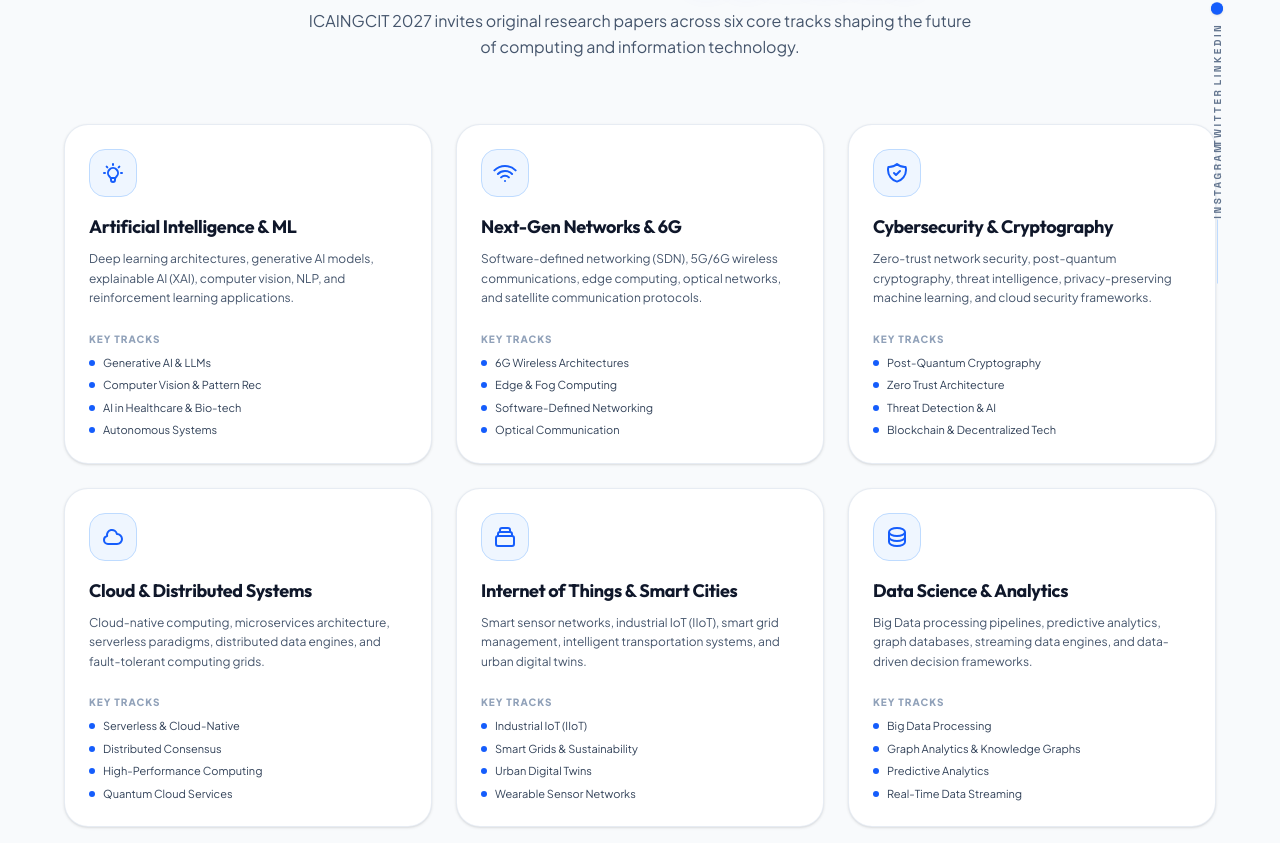
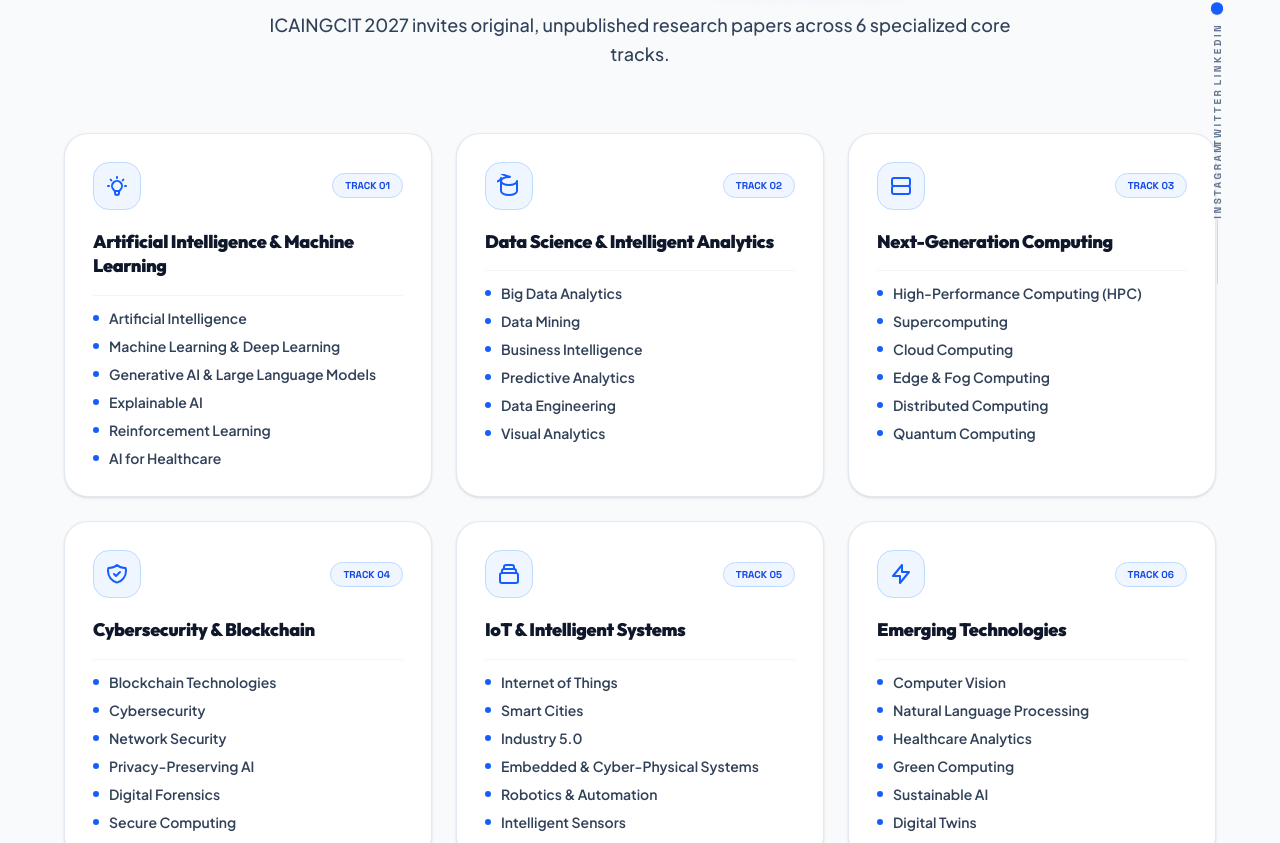
Before and after one commit to tsathappan2007/iceng, a React (Vite) app in the folder frontend/: page /domains in a window 1280 px wide. Shown: the part 305-1148 px from the top of the page. Built offline with nearby package versions, Linux system fonts and the light colour scheme; no server answers; a web font is replaced by a local one.

Commit message:
feat: changes in the about section

```diff
--- a/frontend/src/components/AboutConference.jsx
+++ b/frontend/src/components/AboutConference.jsx
@@ -2,54 +2,48 @@ import React from 'react';
 
 const AboutConference = () => {
   return (
-    <section id="about-conf" className="py-24 px-4 relative z-10 bg-white border-t border-slate-200">
-      <div className="max-w-6xl mx-auto">
-        <div className="grid grid-cols-1 lg:grid-cols-12 gap-12 items-center">
+    <section id="about-conf" className="py-24 px-4 relative z-10 bg-[#f8fafc] border-t border-slate-200">
+      <div className="max-w-4xl mx-auto text-center">
 
-          <div className="lg:col-span-6 order-2 lg:order-1">
-            <div className="grid grid-cols-2 gap-4">
-              <div className="p-6 rounded-3xl bg-slate-50 border border-slate-200 shadow-sm space-y-2">
-                <div className="text-3xl font-black text-blue-600 font-mono">3 Days</div>
-                <div className="text-xs font-bold text-slate-900 uppercase">Hybrid Gathering</div>
-                <div className="text-[11px] text-slate-500">In-person & online keynotes & paper tracks.</div>
-              </div>
-              <div className="p-6 rounded-3xl bg-slate-50 border border-slate-200 shadow-sm space-y-2">
-                <div className="text-3xl font-black text-amber-500 font-mono">IEEE</div>
-                <div className="text-xs font-bold text-slate-900 uppercase">Standard Format</div>
-                <div className="text-[11px] text-slate-500">Double-column paper templates & reviews.</div>
-              </div>
-              <div className="p-6 rounded-3xl bg-slate-50 border border-slate-200 shadow-sm space-y-2">
-                <div className="text-3xl font-black text-blue-600 font-mono">Scopus</div>
-                <div className="text-[11px] font-bold text-slate-900 uppercase">WoS Publication</div>
-                <div className="text-[11px] text-slate-500">Accepted papers indexed post-conference.</div>
-              </div>
-              <div className="p-6 rounded-3xl bg-slate-50 border border-slate-200 shadow-sm space-y-2">
-                <div className="text-3xl font-black text-amber-500 font-mono">500+</div>
-                <div className="text-xs font-bold text-slate-900 uppercase">Global Delegates</div>
-                <div className="text-[11px] text-slate-500">Researchers from over 25 countries.</div>
-              </div>
+        {/* Main Title: ABOUT (Black) + IEEE ICAINGCIT 2027 (Royal Blue) */}
+        <h2 className="text-3xl sm:text-5xl font-black uppercase tracking-tight text-slate-950">
+          ABOUT <span className="text-blue-600">IEEE ICAINGCIT 2027</span>
+        </h2>
+
+        {/* Center Blue Dot & Line Accent */}
+        <div className="flex items-center justify-center gap-2 my-5">
+          <span className="w-12 h-[1.5px] bg-blue-200" />
+          <span className="w-2 h-2 rounded-full bg-blue-600 shadow-sm" />
+          <span className="w-12 h-[1.5px] bg-blue-200" />
+        </div>
+
+        {/* Executive Quote Card Container — Clean White Card without Dotted Texture */}
+        <div className="relative mt-8 rounded-3xl bg-white border border-blue-100/80 border-l-[6px] border-l-blue-600 shadow-[0_20px_50px_rgba(37,99,235,0.07)] p-8 sm:p-12 text-left overflow-hidden">
+
+          <div className="relative z-10">
+            {/* SVG Giant Quote Mark Icon */}
+            <div className="text-blue-300 mb-3 leading-none select-none">
+              <svg className="w-12 h-12 text-blue-300/80" fill="currentColor" viewBox="0 0 24 24">
+                <path d="M14.017 21v-7.391c0-5.704 3.731-9.57 8.983-10.609l.995 2.151c-2.432.917-3.995 3.638-3.995 5.849h4v10h-9.983zm-14.017 0v-7.391c0-5.704 3.748-9.57 9-10.609l.996 2.151c-2.433.917-3.996 3.638-3.996 5.849h3.983v10h-9.983z"/>
+              </svg>
             </div>
-          </div>
 
-          <div className="lg:col-span-6 order-1 lg:order-2 space-y-6">
-            <span className="text-xs font-extrabold tracking-widest text-blue-600 uppercase bg-blue-50 px-3.5 py-1.5 rounded-full border border-blue-200">
-              CONFERENCE OVERVIEW
-            </span>
-
-            <h2 className="text-3xl sm:text-5xl font-black text-slate-900 uppercase tracking-tight">
-              About <span className="text-blue-600 glow-title">ICAINGCIT 2027</span>
-            </h2>
-
-            <p className="text-sm sm:text-base text-slate-600 leading-relaxed">
-              The <strong>International Conference on Next-Gen Computing &amp; Information Technology (ICAINGCIT 2027)</strong> is a premier global forum for researchers, academicians, and industry practitioners to share groundbreaking advances in AI, 6G networks, cloud architectures, cybersecurity, and data science.
+            {/* Paragraph 1: Bold Black Announcement */}
+            <p className="text-slate-950 font-black text-base sm:text-xl leading-relaxed tracking-tight mb-6">
+              The Department of Information Technology, Chennai Institute of Technology (CIT), Chennai, is pleased to announce the IEEE International Conference on Artificial Intelligence and Next-Generation Computing &amp; Information Technologies (IEEE ICAINGCIT 2027).
             </p>
 
-            <p className="text-sm text-slate-600 leading-relaxed">
-              Featuring keynote speeches by internationally recognized scholars, interactive technical sessions, and hands-on workshops, ICAINGCIT 2027 serves as a catalyst for cross-disciplinary collaboration and technological innovation.
+            {/* Subtle Divider Line */}
+            <div className="w-full h-[1px] bg-slate-200/80 my-6" />
+
+            {/* Paragraph 2: Conference Objectives Subtext */}
+            <p className="text-slate-600 text-sm sm:text-base font-medium leading-relaxed">
+              The conference aims to provide a premier international platform for researchers, academics, industry professionals, scientists, and students to present cutting-edge research, exchange innovative ideas, and foster collaborations in Artificial Intelligence and emerging computing technologies.
             </p>
           </div>
 
         </div>
+
       </div>
     </section>
   );
--- a/frontend/src/components/AimScope.jsx
+++ b/frontend/src/components/AimScope.jsx
@@ -1,66 +1,108 @@
 import React from 'react';
 
 const AimScope = () => {
-  const domains = [
+  const tracks = [
     {
-      title: "Artificial Intelligence & ML",
+      id: "01",
+      title: "Artificial Intelligence & Machine Learning",
       icon: (
         <svg className="w-6 h-6" fill="none" stroke="currentColor" viewBox="0 0 24 24">
           <path strokeLinecap="round" strokeLinejoin="round" strokeWidth="2" d="M9.663 17h4.673M12 3v1m6.364 1.636l-.707.707M21 12h-1M4 12H3m3.343-5.657l-.707-.707m2.828 9.9a5 5 0 117.072 0l-.548.547A3.374 3.374 0 0014 18.469V19a2 2 0 11-4 0v-.531c0-.895-.356-1.754-.988-2.386l-.548-.547z" />
         </svg>
       ),
-      desc: "Deep learning architectures, generative AI models, explainable AI (XAI), computer vision, NLP, and reinforcement learning applications.",
-      tracks: ["Generative AI & LLMs", "Computer Vision & Pattern Rec", "AI in Healthcare & Bio-tech", "Autonomous Systems"]
+      topics: [
+        "Artificial Intelligence",
+        "Machine Learning & Deep Learning",
+        "Generative AI & Large Language Models",
+        "Explainable AI",
+        "Reinforcement Learning",
+        "AI for Healthcare"
+      ]
     },
     {
-      title: "Next-Gen Networks & 6G",
+      id: "02",
+      title: "Data Science & Intelligent Analytics",
       icon: (
         <svg className="w-6 h-6" fill="none" stroke="currentColor" viewBox="0 0 24 24">
-          <path strokeLinecap="round" strokeLinejoin="round" strokeWidth="2" d="M8.111 16.404a5.5 5.5 0 017.778 0M12 20h.01m-7.08-7.071c3.904-3.905 10.236-3.905 14.141 0M1.394 9.393c5.857-5.857 15.355-5.857 21.213 0" />
+          <path strokeLinecap="round" strokeLinejoin="round" strokeWidth="2" d="M4 7v10c0 2.21 3.582 4 8 4s8-1.79 8-4V7M4 7c0 2.21 3.582 4 8 4s8-1.79 8-4M4 7c0-2.21 3.582-4 8-4s-8-1.79-8-4m0 5c0 2.21-3.582 4-8 4s-8-1.79-8-4" />
         </svg>
       ),
-      desc: "Software-defined networking (SDN), 5G/6G wireless communications, edge computing, optical networks, and satellite communication protocols.",
-      tracks: ["6G Wireless Architectures", "Edge & Fog Computing", "Software-Defined Networking", "Optical Communication"]
+      topics: [
+        "Big Data Analytics",
+        "Data Mining",
+        "Business Intelligence",
+        "Predictive Analytics",
+        "Data Engineering",
+        "Visual Analytics"
+      ]
     },
     {
-      title: "Cybersecurity & Cryptography",
+      id: "03",
+      title: "Next-Generation Computing",
+      icon: (
+        <svg className="w-6 h-6" fill="none" stroke="currentColor" viewBox="0 0 24 24">
+          <path strokeLinecap="round" strokeLinejoin="round" strokeWidth="2" d="M5 12h14M5 12a2 2 0 01-2-2V6a2 2 0 012-2h14a2 2 0 012 2v4a2 2 0 01-2 2M5 12a2 2 0 00-2 2v4a2 2 0 002 2h14a2 2 0 002-2v-4a2 2 0 00-2-2" />
+        </svg>
+      ),
+      topics: [
+        "High-Performance Computing (HPC)",
+        "Supercomputing",
+        "Cloud Computing",
+        "Edge & Fog Computing",
+        "Distributed Computing",
+        "Quantum Computing"
+      ]
+    },
+    {
+      id: "04",
+      title: "Cybersecurity & Blockchain",
       icon: (
         <svg className="w-6 h-6" fill="none" stroke="currentColor" viewBox="0 0 24 24">
           <path strokeLinecap="round" strokeLinejoin="round" strokeWidth="2" d="M9 12l2 2 4-4m5.618-4.016A11.955 11.955 0 0112 2.944a11.955 11.955 0 01-8.618 3.04A12.02 12.02 0 003 9c0 5.591 3.824 10.29 9 11.622 5.176-1.332 9-6.03 9-11.622 0-1.042-.133-2.052-.382-3.016z" />
         </svg>
       ),
-      desc: "Zero-trust network security, post-quantum cryptography, threat intelligence, privacy-preserving machine learning, and cloud security frameworks.",
-      tracks: ["Post-Quantum Cryptography", "Zero Trust Architecture", "Threat Detection & AI", "Blockchain & Decentralized Tech"]
+      topics: [
+        "Blockchain Technologies",
+        "Cybersecurity",
+        "Network Security",
+        "Privacy-Preserving AI",
+        "Digital Forensics",
+        "Secure Computing"
+      ]
     },
     {
-      title: "Cloud & Distributed Systems",
-      icon: (
-        <svg className="w-6 h-6" fill="none" stroke="currentColor" viewBox="0 0 24 24">
-          <path strokeLinecap="round" strokeLinejoin="round" strokeWidth="2" d="M3 15a4 4 0 004 4h9a5 5 0 10-.1-9.999 5.002 5.002 0 10-9.78 2.096A4.001 4.001 0 003 15z" />
-        </svg>
-      ),
-      desc: "Cloud-native computing, microservices architecture, serverless paradigms, distributed data engines, and fault-tolerant computing grids.",
-      tracks: ["Serverless & Cloud-Native", "Distributed Consensus", "High-Performance Computing", "Quantum Cloud Services"]
-    },
-    {
-      title: "Internet of Things & Smart Cities",
+      id: "05",
+      title: "IoT & Intelligent Systems",
       icon: (
         <svg className="w-6 h-6" fill="none" stroke="currentColor" viewBox="0 0 24 24">
           <path strokeLinecap="round" strokeLinejoin="round" strokeWidth="2" d="M19 11H5m14 0a2 2 0 012 2v6a2 2 0 01-2 2H5a2 2 0 01-2-2v-6a2 2 0 012-2m14 0V9a2 2 0 00-2-2M5 11V9a2 2 0 012-2m0 0V5a2 2 0 012-2h6a2 2 0 012 2v2M7 7h10" />
         </svg>
       ),
-      desc: "Smart sensor networks, industrial IoT (IIoT), smart grid management, intelligent transportation systems, and urban digital twins.",
-      tracks: ["Industrial IoT (IIoT)", "Smart Grids & Sustainability", "Urban Digital Twins", "Wearable Sensor Networks"]
+      topics: [
+        "Internet of Things",
+        "Smart Cities",
+        "Industry 5.0",
+        "Embedded & Cyber-Physical Systems",
+        "Robotics & Automation",
+        "Intelligent Sensors"
+      ]
     },
     {
-      title: "Data Science & Analytics",
+      id: "06",
+      title: "Emerging Technologies",
       icon: (
         <svg className="w-6 h-6" fill="none" stroke="currentColor" viewBox="0 0 24 24">
-          <path strokeLinecap="round" strokeLinejoin="round" strokeWidth="2" d="M4 7v10c0 2.21 3.582 4 8 4s8-1.79 8-4V7M4 7c0 2.21 3.582 4 8 4s8-1.79 8-4M4 7c0-2.21 3.582-4 8-4s8 1.79 8 4m0 5c0 2.21-3.582 4-8 4s-8-1.79-8-4" />
+          <path strokeLinecap="round" strokeLinejoin="round" strokeWidth="2" d="M13 10V3L4 14h7v7l9-11h-7z" />
         </svg>
       ),
-      desc: "Big Data processing pipelines, predictive analytics, graph databases, streaming data engines, and data-driven decision frameworks.",
-      tracks: ["Big Data Processing", "Graph Analytics & Knowledge Graphs", "Predictive Analytics", "Real-Time Data Streaming"]
+      topics: [
+        "Computer Vision",
+        "Natural Language Processing",
+        "Healthcare Analytics",
+        "Green Computing",
+        "Sustainable AI",
+        "Digital Twins"
+      ]
     }
   ];
 
@@ -69,50 +111,52 @@ const AimScope = () => {
       <div className="max-w-6xl mx-auto">
 
         {/* Section Header */}
-        <div className="text-center mb-16 reveal">
-          <span className="text-xs font-extrabold tracking-widest text-blue-600 uppercase bg-blue-50 px-3.5 py-1.5 rounded-full border border-blue-200">
-            RESEARCH SCOPE
+        <div className="text-center mb-16">
+          <span className="text-xs font-extrabold tracking-widest text-blue-600 uppercase bg-blue-50 px-4 py-1.5 rounded-full border border-blue-200 shadow-sm inline-block mb-3">
+            CONFERENCE TRACKS &amp; THEMES
           </span>
-          <h2 className="text-3xl sm:text-5xl font-black text-slate-900 uppercase tracking-tight mt-4 mb-4">
-            Conference <span className="text-blue-600 glow-title">Domains</span>
+          <h2 className="text-3xl sm:text-5xl font-black text-slate-900 uppercase tracking-tight mb-4">
+            Conference <span className="text-blue-600 glow-title">Tracks</span>
           </h2>
-          <p className="text-slate-600 text-sm sm:text-base max-w-2xl mx-auto leading-relaxed">
-            ICAINGCIT 2027 invites original research papers across six core tracks shaping the future of computing and information technology.
+          <p className="text-slate-700 text-base sm:text-lg max-w-3xl mx-auto leading-relaxed font-medium">
+            ICAINGCIT 2027 invites original, unpublished research papers across 6 specialized core tracks.
           </p>
         </div>
 
-        {/* Domain Cards Grid */}
-        <div className="grid grid-cols-1 md:grid-cols-2 lg:grid-cols-3 gap-6 reveal">
-          {domains.map((domain, idx) => (
+        {/* 6-Track Grid */}
+        <div className="grid grid-cols-1 md:grid-cols-2 lg:grid-cols-3 gap-6">
+          {tracks.map((track) => (
             <div
-              key={idx}
-              className="p-6 rounded-3xl bg-white border border-slate-200/80 hover:border-blue-400 transition-all duration-300 shadow-sm hover:shadow-md flex flex-col justify-between group"
+              key={track.id}
+              className="p-6 sm:p-7 rounded-3xl bg-white border border-slate-200/90 hover:border-blue-400 transition-all duration-300 shadow-sm hover:shadow-md flex flex-col justify-between group"
             >
               <div>
-                <div className="w-12 h-12 rounded-2xl bg-blue-50 border border-blue-200 text-blue-600 flex items-center justify-center mb-4 group-hover:bg-blue-600 group-hover:text-white transition-all">
-                  {domain.icon}
+                {/* Header Row: Icon & Track Badge */}
+                <div className="flex items-center justify-between mb-5">
+                  <div className="w-12 h-12 rounded-2xl bg-blue-50 border border-blue-200 text-blue-600 flex items-center justify-center group-hover:bg-blue-600 group-hover:text-white transition-all">
+                    {track.icon}
+                  </div>
+                  <span className="text-[10px] font-mono font-black text-blue-700 px-3 py-1 rounded-full bg-blue-50 border border-blue-200 uppercase">
+                    TRACK {track.id}
+                  </span>
                 </div>
 
-                <h3 className="text-lg font-bold text-slate-900 mb-2 group-hover:text-blue-600 transition-colors">
-                  {domain.title}
+                {/* Track Title */}
+                <h3 className="text-lg font-black text-slate-900 mb-4 group-hover:text-blue-600 transition-colors leading-snug">
+                  {track.title}
                 </h3>
-                <p className="text-xs text-slate-600 leading-relaxed mb-6">
-                  {domain.desc}
-                </p>
-              </div>
 
-              <div>
-                <div className="text-[10px] font-extrabold tracking-widest text-slate-400 uppercase mb-2">
-                  KEY TRACKS
+                {/* Bullet Points List */}
+                <div className="pt-3 border-t border-slate-100">
+                  <ul className="space-y-2">
+                    {track.topics.map((topic, tIdx) => (
+                      <li key={tIdx} className="text-xs sm:text-sm font-semibold text-slate-700 flex items-center gap-2.5">
+                        <span className="w-1.5 h-1.5 rounded-full bg-blue-600 shrink-0" />
+                        <span>{topic}</span>
+                      </li>
+                    ))}
+                  </ul>
                 </div>
-                <ul className="space-y-1.5">
-                  {domain.tracks.map((track, tIdx) => (
-                    <li key={tIdx} className="text-[11px] text-slate-700 flex items-center gap-2">
-                      <span className="w-1.5 h-1.5 rounded-full bg-blue-600 shrink-0" />
-                      <span>{track}</span>
-                    </li>
-                  ))}
-                </ul>
               </div>
             </div>
           ))}
--- a/frontend/src/components/PaperSubmission.jsx
+++ b/frontend/src/components/PaperSubmission.jsx
@@ -225,15 +225,15 @@ const PaperSubmission = () => {
                       id="p-track"
                       name="track"
                       required
-                      defaultValue="AI & ML"
+                      defaultValue="Track 1: Artificial Intelligence & Machine Learning"
                       className="w-full px-4 py-3 rounded-xl bg-white border border-slate-300 text-slate-900 text-xs focus:outline-none focus:border-blue-600 focus:ring-1 focus:ring-blue-600 transition-all shadow-sm"
                     >
-                      <option value="AI & ML">Track 1: Artificial Intelligence & ML</option>
-                      <option value="Networks">Track 2: Next-Gen Networks & 6G</option>
-                      <option value="Cybersecurity">Track 3: Cybersecurity & Cryptography</option>
-                      <option value="Cloud">Track 4: Cloud & Distributed Systems</option>
-                      <option value="IoT">Track 5: Internet of Things & Smart Cities</option>
-                      <option value="Data Science">Track 6: Data Science & Analytics</option>
+                      <option value="Track 1: Artificial Intelligence & Machine Learning">Track 1: Artificial Intelligence &amp; Machine Learning</option>
+                      <option value="Track 2: Data Science & Intelligent Analytics">Track 2: Data Science &amp; Intelligent Analytics</option>
+                      <option value="Track 3: Next-Generation Computing">Track 3: Next-Generation Computing</option>
+                      <option value="Track 4: Cybersecurity & Blockchain">Track 4: Cybersecurity &amp; Blockchain</option>
+                      <option value="Track 5: IoT & Intelligent Systems">Track 5: IoT &amp; Intelligent Systems</option>
+                      <option value="Track 6: Emerging Technologies">Track 6: Emerging Technologies</option>
                     </select>
                   </div>
                 </div>
```
